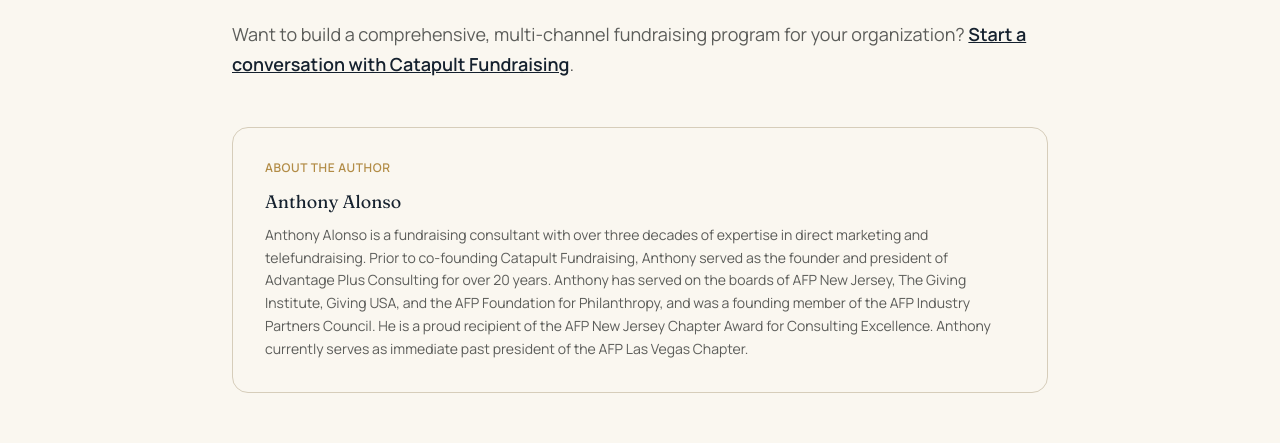
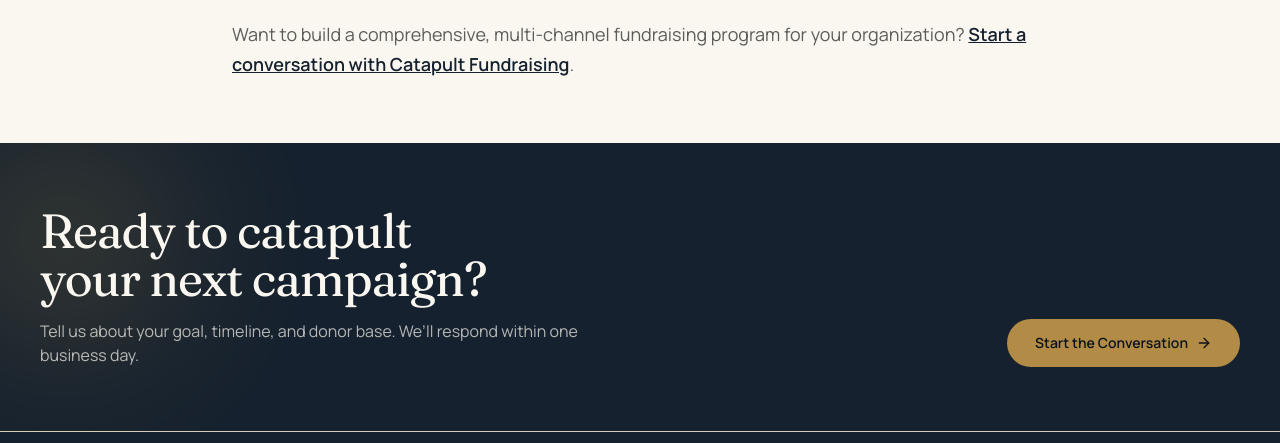
Before and after one commit to Catapultfundraising/catapult-fundraising-website, a Next.js app: page /blog/multi-channel-fundraising-are-you-missing-the-mark in a window 1280 px wide. Shown: the part 4240-4683 px from the top of the page. Built offline with nearby package versions, Linux system fonts and the light colour scheme.

Commit message:
Mark hidden article noindex and remove author bio from Multi-Channel Fundraising article

```diff
--- a/app/blog/catapult-vs-fundraising-consultants/page.tsx
+++ b/app/blog/catapult-vs-fundraising-consultants/page.tsx
@@ -22,6 +22,7 @@ export const metadata = {
     "capital campaign and donor engagement consultants",
   ],
   alternates: { canonical: `/blog/${SLUG}` },
+  robots: { index: false, follow: false },
   openGraph: {
     type: "article",
     title: "Catapult Fundraising vs. Other Fundraising Consultants: What Sets Us Apart",
--- a/app/blog/multi-channel-fundraising-are-you-missing-the-mark/page.tsx
+++ b/app/blog/multi-channel-fundraising-are-you-missing-the-mark/page.tsx
@@ -283,23 +283,6 @@ export default function MultiChannelFundraisingPost() {
           </Link>
           .
         </p>
-
-        <div className="mt-12 rounded-2xl border border-[rgb(var(--line))] bg-[rgb(var(--paper))] p-8">
-          <p className="text-xs font-semibold uppercase tracking-wider text-[rgb(var(--brass))]">
-            About the Author
-          </p>
-          <p className="mt-3 font-display text-lg text-[rgb(var(--navy))]">Anthony Alonso</p>
-          <p className="mt-2 text-sm leading-relaxed text-[rgb(var(--ink))]/70">
-            Anthony Alonso is a fundraising consultant with over three decades of expertise in
-            direct marketing and telefundraising. Prior to co-founding Catapult Fundraising,
-            Anthony served as the founder and president of Advantage Plus Consulting for over 20
-            years. Anthony has served on the boards of AFP New Jersey, The Giving Institute, Giving
-            USA, and the AFP Foundation for Philanthropy, and was a founding member of the AFP
-            Industry Partners Council. He is a proud recipient of the AFP New Jersey Chapter Award
-            for Consulting Excellence. Anthony currently serves as immediate past president of the
-            AFP Las Vegas Chapter.
-          </p>
-        </div>
       </article>
 
       <CtaBand />
```
